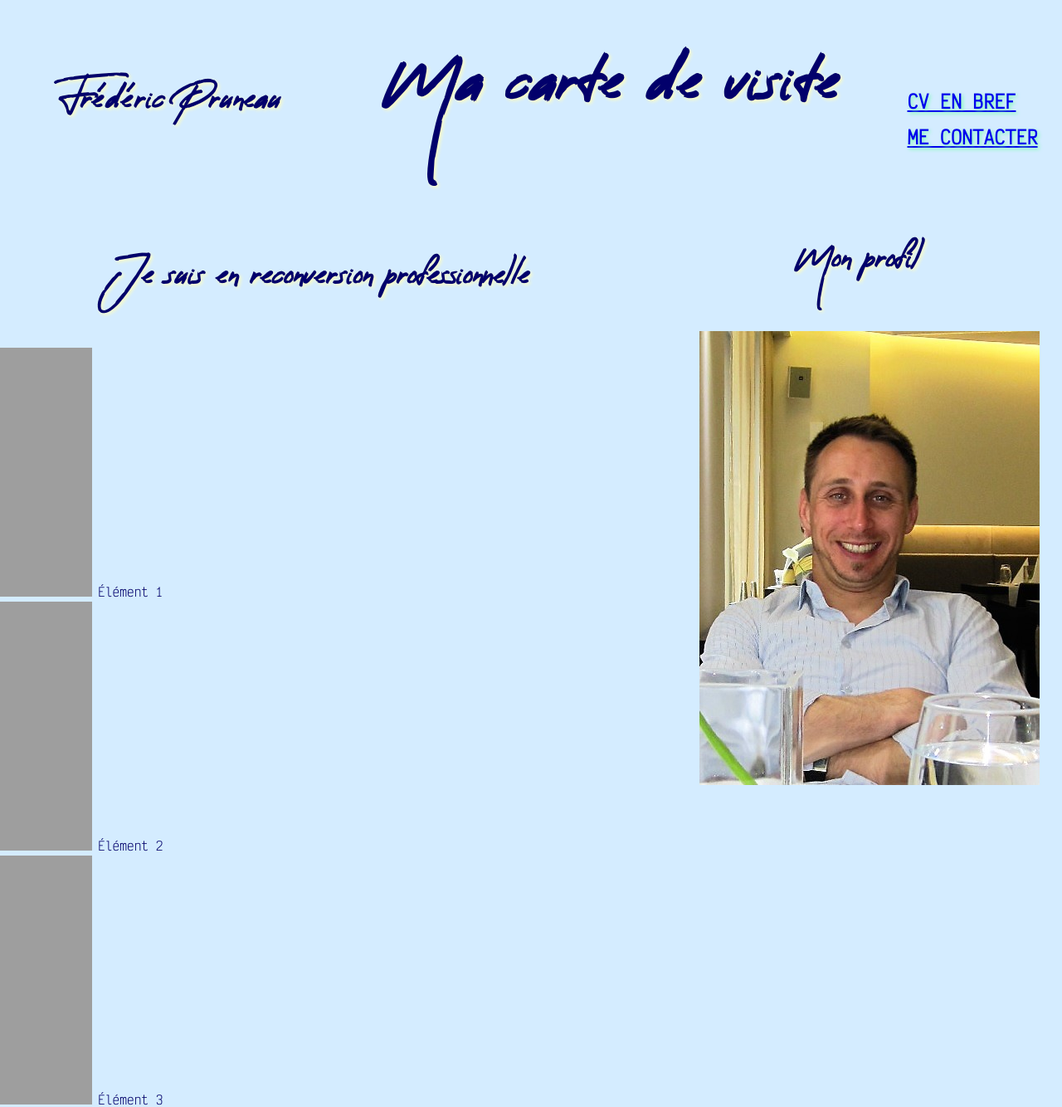
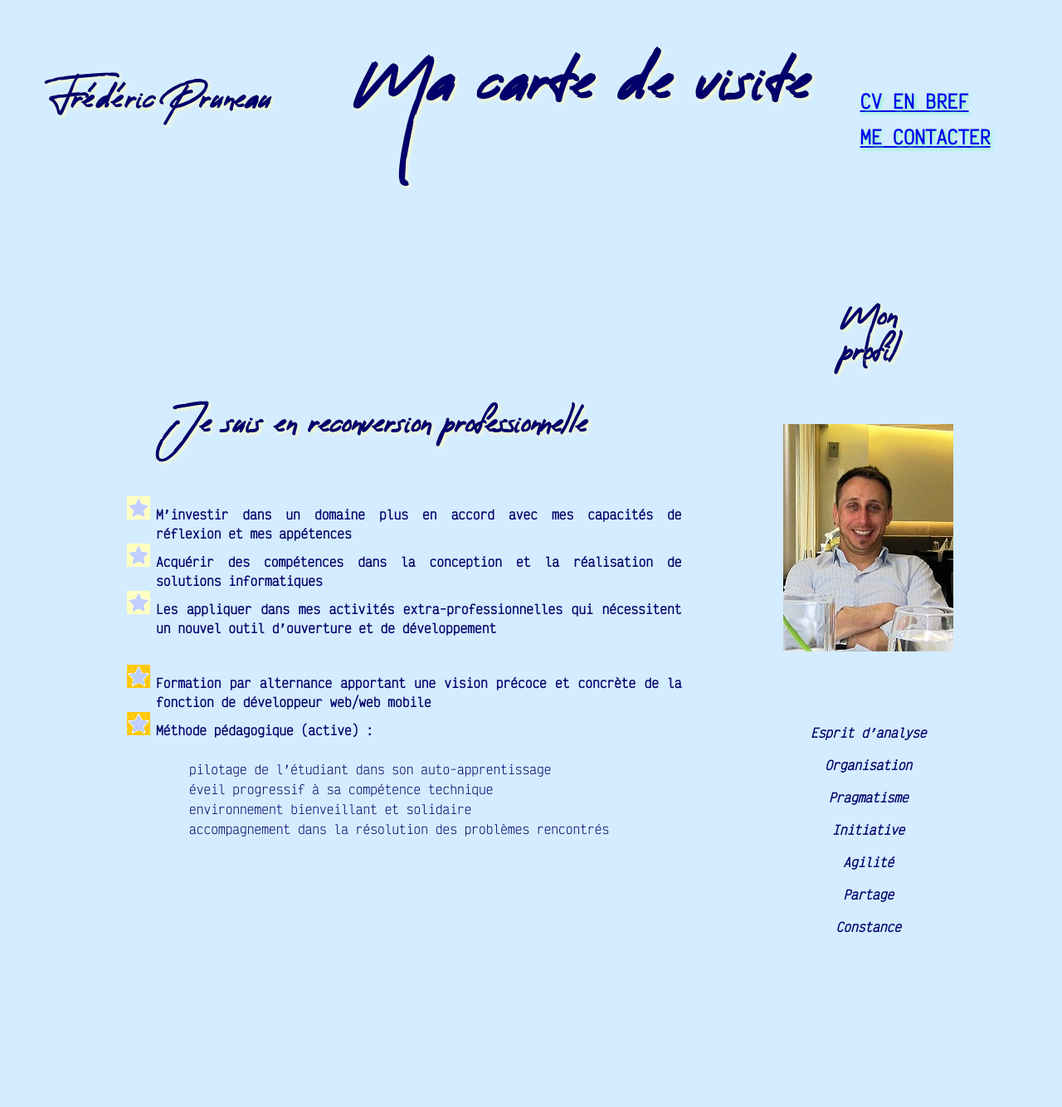
Before and after one commit to Weyes16/Weyes16.github.io, a plain HTML site: page index.html in a window 1280 px wide. Shown: the top 1334 px of the page at 83% size. Drawn offline with Linux system fonts and the light colour scheme.

Commit message:
Add files via upload

```diff
--- a/index.html
+++ b/index.html
@@ -10,10 +10,11 @@
 
     <body>
         <header>
-            <div class="titre_principal">
+            <div id="header_1">
+                <div class="prenom_nom">
                     <h2>Frédéric Pruneau</h2>
                 </div>
-            <div>
+                <div class="titre_principal">
                     <h1>Ma carte de visite</h1>
                 </div>
                 <div class="navigation_page">
@@ -22,75 +23,52 @@
                         <h3><a href="#mes_contacts">Me contacter</a></h3>
                     </nav>
                 </div>
+            </div>
         </header>
 
         <section>
-            <article>
+            <div id="section_1">
+                <div class="article_1">
                     <h2>Je suis en reconversion professionnelle</h2>
-
-
-
-                <ul class="liste">
-                    <li>Élément 1</li>
-                    <li>Élément 2</li>
-                    <li>Élément 3</li>
-                    <li>Élément 4</li>
+                    <ul class="liste_1"><strong>
+                        <li>M’investir dans un domaine plus en accord avec mes capacités de réflexion et mes appétences</li>
+                        <li>Acquérir des compétences dans la conception et la réalisation de solutions informatiques</li>
+                        <li>Les appliquer dans mes activités extra-professionnelles qui nécessitent un nouvel outil d’ouverture et de développement </li>
+                    </strong></ul>
+                    <ul class="liste_2"><strong>
+                        <li>Formation par alternance apportant une vision précoce et concrète de la fonction de développeur web/web mobile</li>
+                        <li>Méthode pédagogique (active) : </li></strong></br>
+                            <dd>pilotage de l’étudiant dans son auto-apprentissage</dd>
+                            <dd>éveil progressif à sa compétence technique</dd>
+                            <dd>environnement bienveillant et solidaire</dd>
+                            <dd>accompagnement dans la résolution des problèmes rencontrés</dd>
                      </ul>
-
-                <h2>Liste de courses (non ordonnée)</h2>
-                    <p>Paragraphe de référence, paragraphe de référence, paragraphe de référence,
-                    paragraphe de référence, paragraphe de référence, paragraphe de référence.</p>
-                        <ul>
-                            <li>Houmous</li>
-                            <li>Pain blanc</li>
-                            <li>Salade verte</li>
-                            <li>Fromage halloumi</li>
-                        </ul>
-                <h2>Liste de recette (ordonnée)</h2>
-                    <p>paragraphe de référence, paragraphe de référence, paragraphe de référence,
-                    paragraphe de référence, paragraphe de référence, paragraphe de référence.</p>
-                        <ol>
-                            <li>Faire griller le pain pitta, laisser refroidir, puis le trancher sur le côté.</li>
-                            <li>Frire l'halloumi dans une poêle plate antiadhésive, jusqu'à ce qu'il soit doré des deux côtés.</li>
-                            <li>Laver et hacher la salade.</li>
-                            <li>Mettre la salade, l'houmous et l'halloumi frit entre les tranches de pain.</li>
-                        </ol>
-                <h2>Liste descriptive des ingrédients</h2>
-                    <p>paragraphe de référence, paragraphe de référence, paragraphe de référence, paragraphe de référence, paragraphe de référence, paragraphe de référence.</p>
-
-                        <dl>
-                            <dt>Houmous</dt>
-                                <dd>Une purée ou sauce épaisse généralement faite de pois chiches mélangés avec du tahini, du jus de citron, du sel, de l'ail et d'autres aromates.</dd>
-                            <dt>Pain pitta</dt>
-                                <dd>Un pain plat moelleux, légèrement levé.</dd>
-                            <dt>Halloumi</dt>
-                                <dd>Fromage à pâte mi-dure, non affiné, saumuré, à point de fusion plus élevé que d'habitude, généralement fabriqué à partir de lait de chèvre et de brebis.</dd>
-                            <dt>Salade verte</dt>
-                                <dd>Ces feuilles vertes et saines que beaucoup d'entre nous n'utilisent que pour garnir les kebabs.</dd>
-                        </dl>
-
-
-
-
-                <p>Suite à ma formation initiale, mon premier emploi m’a donné l’opportunité de revenir en région parisienne pour une mission de relecture corrective des traductions de brevets internationaux. Après plus de 2 ans, j’ai décidé de changer d’environnement professionnel pour un emploi pérenne, avec plus de relations humaines, de dynamisme et aux résultats visibles : le métier de facteur. Il est dans mon caractère de chercher à améliorer mon travail donc, au sein de La Poste, j’ai d’abord participé comme membre au comité d'hygiène, de sécurité et des conditions de travail (CHSCT) local. Pendant quelques années, j’ai aussi suivi la formation sauveteur secouriste du travail (SST). Par ailleurs, très engagé dans d’autres activités extra-professionnelles, j’ai évolué naturellement à mon poste de titulaire de quartier de lettres, apprécié pour la qualité de ma distribution courrier et mon relationnel client.</p>
-                <p>Je souhaite avant tout concrétiser ma reconversion professionnelle en m’investissant dans un domaine plus en accord avec mes capacités de réflexion et mes appétences. Le mode de formation par alternance apporte une vision précoce et concrète de la fonction de développeur web/web mobile. J’apprécie la méthode pédagogique (active) proposée dans ce parcours : piloter l’élève dans son auto-apprentissage, basée sur son intérêt personnel et son éveil progressif à sa compétence technique, dans un environnement bienveillant et solidaire, pour l’accompagner dans la résolution des problèmes rencontrés dans diverses situations. Précisément, je voudrais acquérir des compétences dans la conception et la réalisation de solutions informatiques, que j’appliquerai aussi dans mes activités associatives qui nécessitent un nouvel outil d’ouverture et de développement qu’offre un site web. </p>
-            </article>
-            <aside>
+                </div>
+                <div class="aside_1">
                     <h2>Mon profil</h2>
-                <p id="photo_cv"><img src="images/photo_cv_1.jpg" alt="Photo de CV 1" /></p>
-            </aside>
+                    <p id="photo_cv"><img src="images/photo_cv_3.jpg" alt="Photo de CV 3" /></p></br>
+                    <p><h5>Esprit d’analyse</p>
+                    <p>Organisation</p>
+                    <p>Pragmatisme</p>
+                    <p>Initiative</p>
+                    <p>Agilité</p>
+                    <p>Partage</p>
+                    <p>Constance</p></h5>
+                </div>
+            </div>
         </section>
 
         <section>
-            <article>
+            <div id="section_2">
+                <div class="article_2">
                     <h2 id="mon_cv_en_bref">Curriculum Vitae en bref</h2>
                     <h3>Mon expérience</h3>
-                        <p><ul>
+                        <ul>
                             <li>DEPUIS FEVRIER 2005 (17 ANS)<br />
                                 FACTEUR, GROUPE LA POSTE (MALAKOFF – 92)</li>
                             <li>AOUT 2003 – JANVIER 2005 (2,5 ANS)<br />
                                 RELECTEUR DE BREVET, CABINET LAVOIX - CONSEIL EN PROPRIETE INDUSTRIELLE (PARIS - 75)</li>
-                        </ul></p>
+                        </ul>
                 <span class="competences">
                     <h3>Mes compétences</h3>
                         <ol>
@@ -109,15 +87,15 @@
                                 UNIVERSITE PARIS XI (LE KREMLIN BICETRE - 94)</li>
                             <li>2000<br />
                                 MAITRISE DE BIOLOGIE, OPTION GENETIQUE SUPPLEMENTEE EN GENOMIQUE<br />
-                                UNIVERSITE PARIS XI (ORSAY - 91)</li>
+                                UNIVERSITE PARIS XI (ORSAY - 91)</li></br>
                         </ul>
                     <div class="boutons">
                         <h3>Pour en savoir plus : cliquez ici !</h3>
                         <a href="fichiers/CV_PRUNEAU_Frederic_2021-04-08.pdf"><input class="bouton_cliquable_cv" type="button" value="Mon CV complet"></a>
                         <a href="fichiers/Lettre_PRUNEAU_Frederic_2021-04-08.pdf"><input class="bouton_cliquable_lettre" type="button" value="Ma lettre de motivation"></a>
                     </div>
-                </article>
-                <aside>
+                </div>
+                <div class="aside_2">
                     <h2 id="mes_contacts">Me contacter :</h2>
                         <h4>Frédéric PRUNEAU</h4>
                         <h4>(+33) 0 68 1 77 0 33 1</h4>
@@ -130,7 +108,7 @@
                             <li><a href="https://www.hackerrank.com/frederic_pruneau" title="HackerRank"><img src="icons/hackerrank.png" alt="HackerRank" /></a></li>
                         </ul>
                     </nav>
-                </aside>
+                </div>
             </section>
 
             <footer>
--- a/styles.css
+++ b/styles.css
@@ -24,20 +24,20 @@ body, p
 {
     background-color: rgb(212, 236, 255);
     color: rgb(2, 0, 107);
-    /* background-image: url("images/fond_page_2.jpg");
-    background-attachment: scroll;
-    width : max; */
     font-family: 'ma_police_VictorMono', serif;
     font-size: 1em;
 }
 
-section
+#section_1, #section_2
 {
-    display: flex;
-    margin-bottom: 20px;
+    display: inline flex;
+    justify-content: space-around;
+    padding: 20px;
+    margin: 50px;
 }
 
-article {
+.article_1, .article_2
+{
     width: auto;
     display: flex;
     flex-direction: column;
@@ -47,7 +47,7 @@ article {
     text-align: justify;
 }
 
-aside
+.aside_1, .aside_2
 {
     width: 30%;
     display: flex;
@@ -55,12 +55,6 @@ aside
     justify-content: right;
     margin: 50px;
     text-align: center;
-}
-
-.titre_principal
-{
-    display: flex;
-    flex-direction: column;
 }
 
 h1
@@ -95,12 +89,37 @@ h4
     margin: 10px;
 }
 
+h5
+{
+    font-family: 'ma_police_VictorMono', serif;
+    font-size: 1em;
+    font-style: italic;
+    margin: 10px;
+}
+
+
+/* HEADER */
+
+#header_1
+{
+    display: inline flex;
+    justify-content: space-between;
+    align-items: flex-end;
+    margin: auto;
+}
+
 
 /* LISTES */
 
-.liste
+.liste_1
 {
-    list-style-image: url("https://mdn.mozillademos.org/files/11979/starsolid.gif");
+    list-style-image: url("images/starsolid.gif");
+    list-style-position: inherit;
+}
+
+.liste_2
+{
+    list-style-image: url("images/starsolid_orange.gif");
     list-style-position: inherit;
 }
 
@@ -110,17 +129,6 @@ dd, dt {
 
 dt {
     font-weight: bold;
-}
-
-
-
-/* HEADER */
-
-header
-{
-    display: flex;
-    justify-content: space-around;
-    align-items: flex-end;
 }
 
 
```
Also changed, not shown: images/photo_cv_3.jpg (added), images/starsolid_orange.gif (added). Lines whose indentation alone changed are shown as unchanged.
